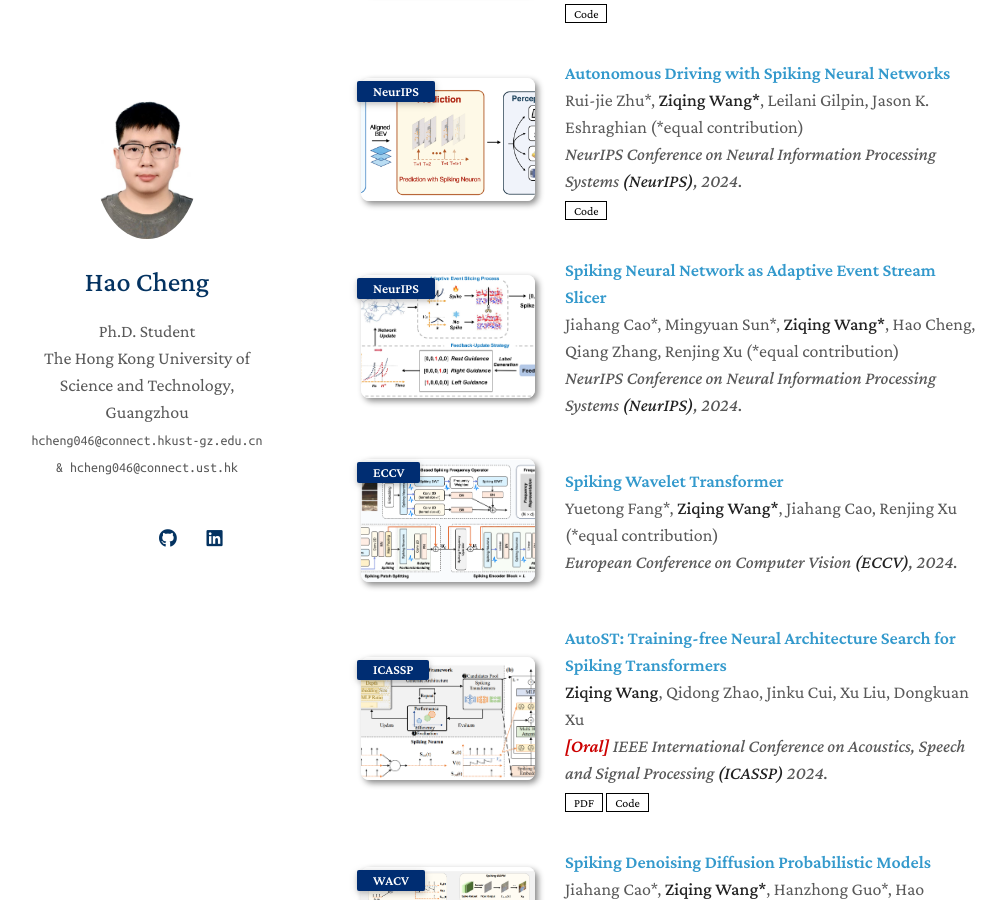
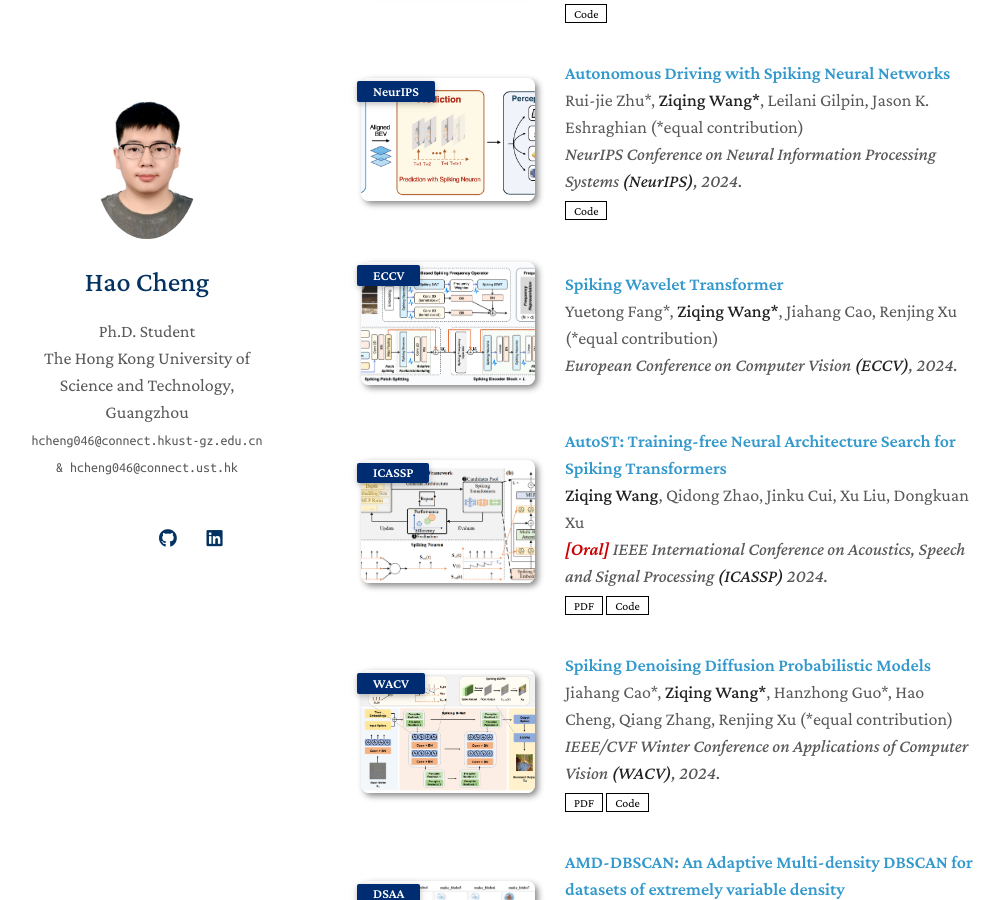
Before and after one commit to MstarLioning/ChaduCheng.github.io, a Jekyll site: the page built from index.md, in a window 1280 px wide and 900 px high, scrolled down 1387 px. Shown: the whole window, without its empty margins (129-1135 px from the left). Built offline with Jekyll 4.4.1, drawn with Linux system fonts in a browser that asks for light colours; nearby versions of some CDN libraries; a style sheet for code colours, icons or effects is not loaded; our own code applies the rules of GitHub Pages for plain Markdown files.

Commit message:
Update publications.yml

```diff
--- a/_data/publications.yml
+++ b/_data/publications.yml
@@ -20,12 +20,6 @@ main:
     conference: NeurIPS Conference on Neural Information Processing Systems <strong>(NeurIPS)</strong>, 2024.
     code: https://github.com/ridgerchu/SAD
     image: ./assets/img/SAD.png
-
-  - title: "Spiking Neural Network as Adaptive Event Stream Slicer"
-    authors: Jiahang Cao*, Mingyuan Sun*, <strong>Ziqing Wang*</strong>, Hao Cheng, Qiang Zhang, Renjing Xu (*equal contribution)
-    conference_short: NeurIPS
-    conference: NeurIPS Conference on Neural Information Processing Systems <strong>(NeurIPS)</strong>, 2024.
-    image: ./assets/img/BEEF.png
 
   - title: Spiking Wavelet Transformer
     authors: Yuetong Fang*, <strong>Ziqing Wang*</strong>, Jiahang Cao, Renjing Xu (*equal contribution)
```
